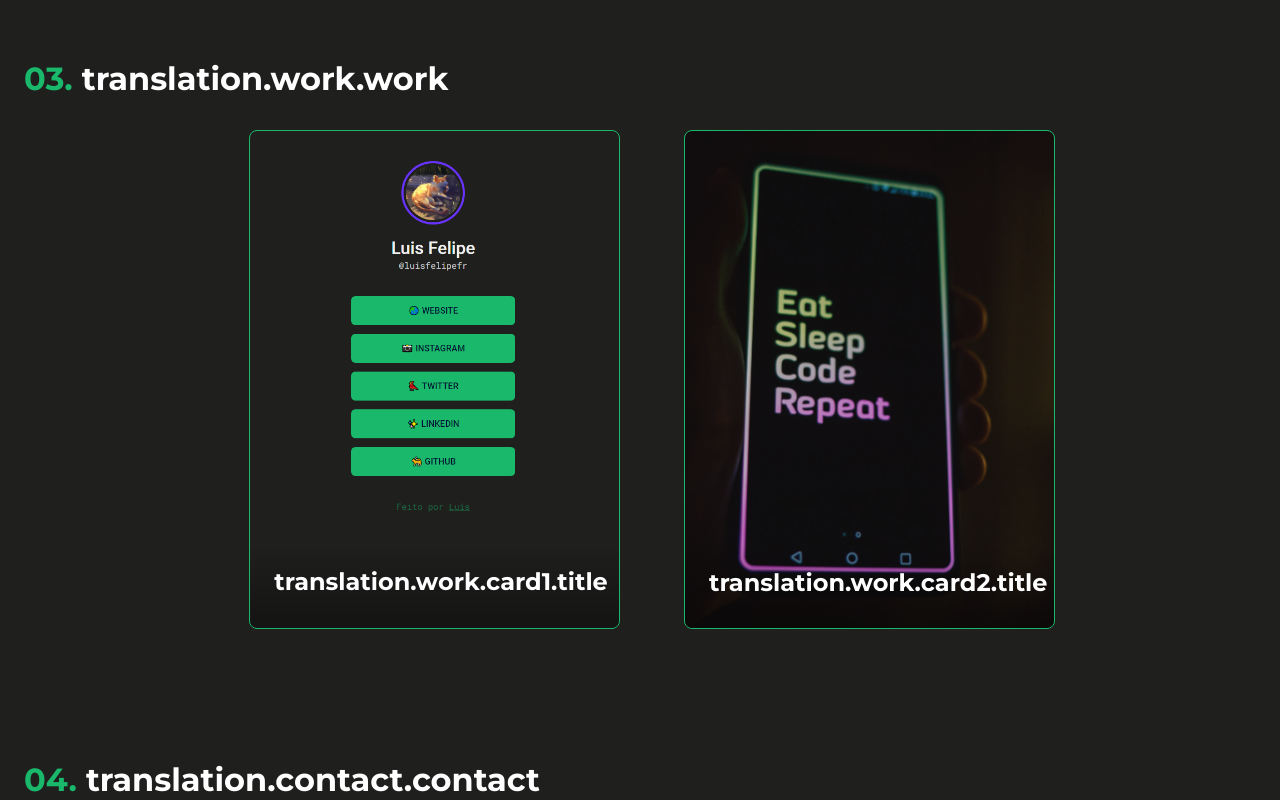
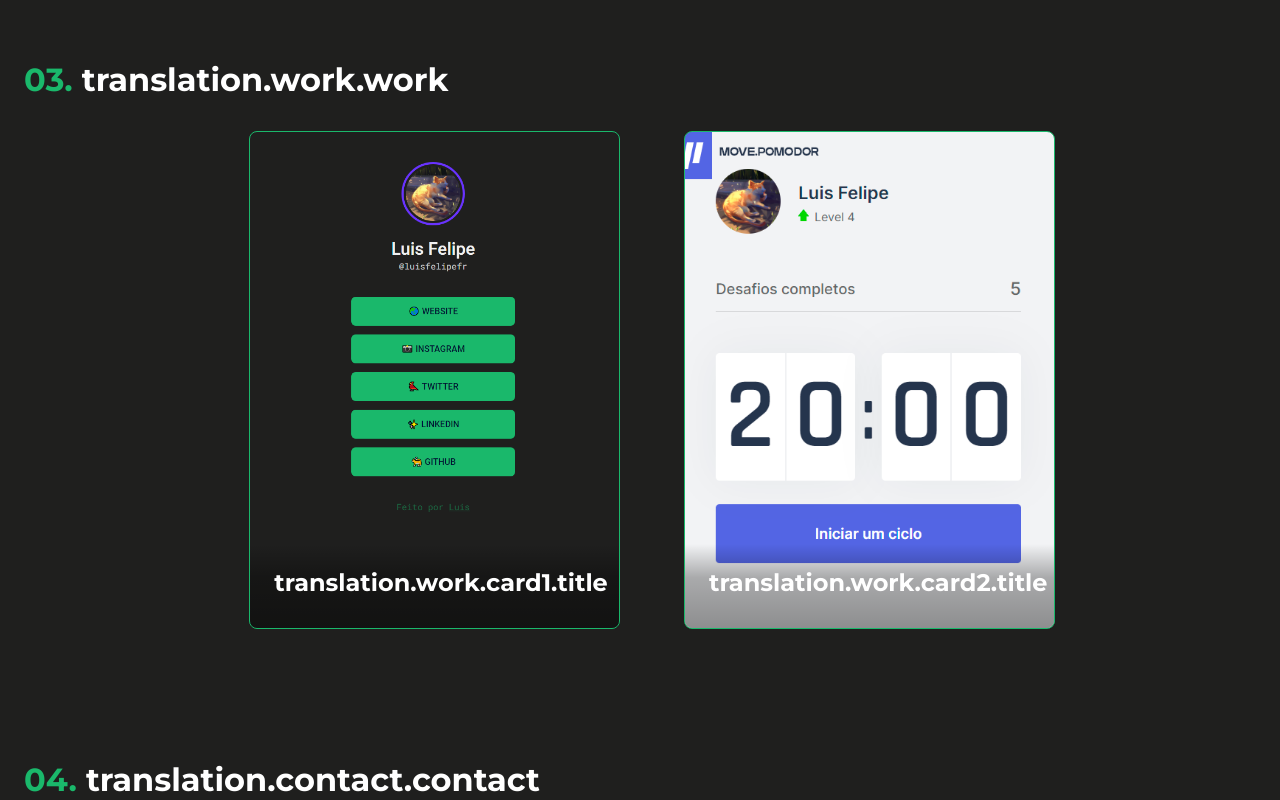
Before and after one commit to luisfelipefr/my-portfolio, a React (Vite) app: page / in a window 1280 px wide. Shown: the part 1640-2440 px from the top of the page. Built offline with nearby package versions, Linux system fonts and the light colour scheme; no server answers.

Commit message:
Add new project

```diff
--- a/index.html
+++ b/index.html
@@ -33,7 +33,9 @@
     <meta property="og:image:height" content="914" />
   </head>
   <body>
-    <div id="root"></div>
+    <div id="root">
+      <noscript>Please enable JavaScript to view this page</noscript>
+    </div>
     <script type="module" src="/src/main.tsx"></script>
   </body>
 </html>
--- a/public/i18n/locales/en/translation.json
+++ b/public/i18n/locales/en/translation.json
@@ -27,8 +27,8 @@
         "text": "The web app for visualizing my personalized linktree. View my social medias and topic links"
       },
       "card2": {
-        "title": "coming soon",
-        "text": ""
+        "title": "Move.pomodor",
+        "text": "An application that combines the pomodoro technique with physical exercises for those who spend a lot of time in front of the computer."
       },
       "card-description-span": "Technologies:"
     },
--- a/public/i18n/locales/pt-BR/translation.json
+++ b/public/i18n/locales/pt-BR/translation.json
@@ -26,8 +26,8 @@
         "text": "Um aplicativo web para visualizar minha árvore de links personalizada. Veja minhas redes sociais e meus links principais."
       },
       "card2": {
-        "title": "em breve",
-        "text": ""
+        "title": "Move.pomodor",
+        "text": "Um aplicativo que une a técnica de pomodoro com a realização de exercícios físicos para quem passa muito tempo na frente do computador."
       },
       "card-description-span": "Tecnologias:"
     },
--- a/src/Components/Card/styles.ts
+++ b/src/Components/Card/styles.ts
@@ -29,7 +29,7 @@ export const Container = styled.div<Bg>`
     min-width: 23rem;
     background: linear-gradient(
       hsl(0 0% 0% / 0),
-      hsl(20 0% 0% / 0.3) 20%,
+      hsl(20 0% 0% / 0.3) 10%,
       hsl(0 0% 0% / 1)
     );
     transform: translateY(75%);
--- a/src/Components/Pages/Works/index.tsx
+++ b/src/Components/Pages/Works/index.tsx
@@ -1,8 +1,8 @@
 import React, { useEffect } from "react";
 import { Card } from "../../Card";
 import { CardContainer, Container } from "./styles";
-import BackgroundCard from "../../../assets/images/imgTest.svg";
-import LinkBackgroundCard from "../../../assets/images/linkst.png";
+import pomoBackgroundCard from "../../../assets/images/move-pomodor.png";
+import linktreeBackgroundCard from "../../../assets/images/linkst.png";
 import { useTranslation } from "react-i18next";
 import ScrollReveal from "scrollreveal";
 
@@ -15,7 +15,7 @@ export function Works() {
       </h1>
       <CardContainer>
         <Card
-          ImgCard={LinkBackgroundCard}
+          ImgCard={linktreeBackgroundCard}
           title={t("translation.work.card1.title")}
           text={t("translation.work.card1.text")}
           GithubUrl="https://github.com/luisfelipefr/my-linktree"
@@ -23,10 +23,12 @@ export function Works() {
           technologies="React, TypeScript, Styled-Components"
         />
         <Card
-          ImgCard={BackgroundCard}
+          ImgCard={pomoBackgroundCard}
           title={t("translation.work.card2.title")}
-          text="Lorem ipsum dolor sit, amet consectetur adipisicing elit. Deleniti praesentium sint repellat animi exercitationem, odit id alias voluptatum earum rerum illo aut ratione ducimus molestias obcaecati sit laborum, numquam minima"
-          technologies="..."
+          text={t("translation.work.card2.text")}
+          GithubUrl="https://github.com/luisfelipefr/pomofocus-next"
+          ExternalUrl="https://pomo.luigifr.com/"
+          technologies="React, Next.js, TypeScript"
         />
       </CardContainer>
     </Container>
```
Also changed, not shown: src/assets/images/move-pomodor.png (added).
